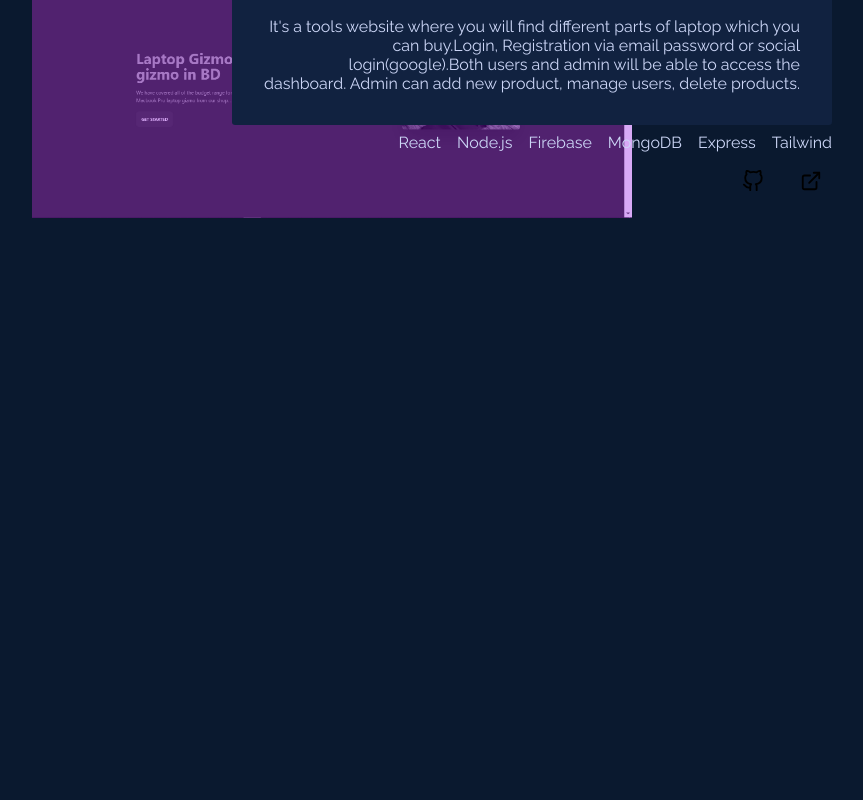
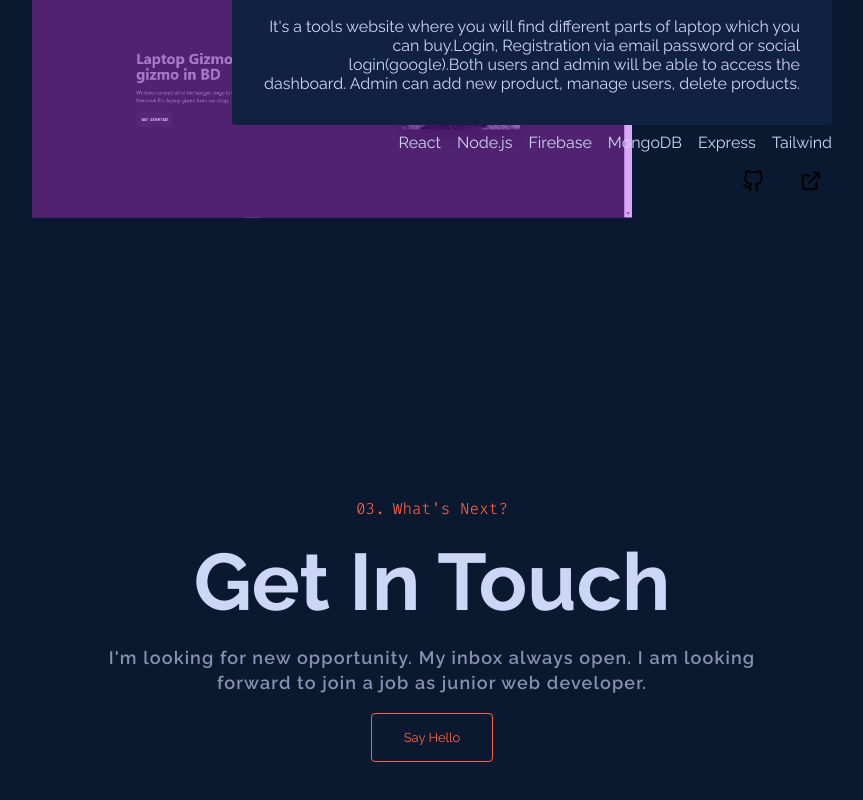
Before and after one commit to Parvez-Rahman100/next-portfolio, a Next.js app: page / in a window 1280 px wide. Shown: the part 2614-3414 px from the top of the page, without its empty margins (208-1071 px from the left). Before the commit the page ends 3112 px from the top, so only its background shows below. Built offline with nearby package versions, Linux system fonts and the light colour scheme.

Commit message:
scroll bar customized

```diff
--- a/src/pages/index.tsx
+++ b/src/pages/index.tsx
@@ -1,6 +1,7 @@
 import Email from "@/components/Email";
 import SocialIcons from "@/components/SocialIcons";
 import About from "@/sections/About";
+import Contact from "@/sections/Contact";
 import Hero from "@/sections/Hero";
 import Navbar from "@/sections/Navbar";
 import Projects from "@/sections/Projects";
@@ -15,6 +16,7 @@
         <Hero />
         <About />
         <Projects />
+        <Contact />
       </main>
     </div>
   );
--- a/src/scss/_global.scss
+++ b/src/scss/_global.scss
@@ -40,3 +40,15 @@
     outline: none;
   }
 }
+
+::-webkit-scrollbar {
+  width: 12px;
+  &-track {
+    background-color: var(--background-color);
+    &-thumb {
+      background-color: var(--dark-slate);
+      border: 3px solid var(--background-color);
+      border-radius: 10px;
+    }
+  }
+}
--- /dev/null
+++ b/src/scss/sections/_contact.scss
@@ -0,0 +1,42 @@
+.contact {
+  max-width: 700px;
+  margin: 15rem auto;
+  display: flex;
+  gap: 1rem;
+  align-items: center;
+  justify-content: center;
+  flex-direction: column;
+  .contact-title {
+    color: var(--theme-color);
+    font-size: var(--tbase);
+    font-family: var(--fira-code);
+    font-weight: 300;
+    &::before {
+      counter-increment: title;
+      content: "0" counter(title) ".";
+      margin-right: 0.5rem;
+      color: var(--theme-color);
+    }
+  }
+  .contact-sub-title {
+    font-size: var(--tgiant);
+    color: var(--light-slate);
+    font-family: var(--raleway);
+  }
+  .contact-text {
+    color: var(--slate);
+    font-size: var(--tlarge);
+    letter-spacing: 0.07rem;
+    line-height: 1.6rem;
+    font-weight: 600;
+    font-family: var(--raleway);
+    text-align: center;
+  }
+  .contact-action {
+    margin-top: 1rem;
+    .btn {
+      padding: 1rem 2rem;
+      font-family: var(--raleway);
+    }
+  }
+}
--- a/src/scss/sections/_index.scss
+++ b/src/scss/sections/_index.scss
@@ -2,3 +2,4 @@
 @import "hero";
 @import "about";
 @import "projects";
+@import "contact";
--- /dev/null
+++ b/src/sections/Contact.tsx
@@ -0,0 +1,19 @@
+import Button from "@/components/Button";
+
+const Contact = () => {
+  return (
+    <div className="contact" id="contact">
+      <h2 className="contact-title">What&apos;s Next?</h2>
+      <h2 className="contact-sub-title">Get In Touch</h2>
+      <p className="contact-text">
+        I&apos;m looking for new opportunity. My inbox always open. I am looking
+        forward to join a job as junior web developer.
+      </p>
+      <div className="contact-action">
+        <Button text="Say Hello" link="mailto:iamparvezrahman@gmail.com" />
+      </div>
+    </div>
+  );
+};
+
+export default Contact;
```
